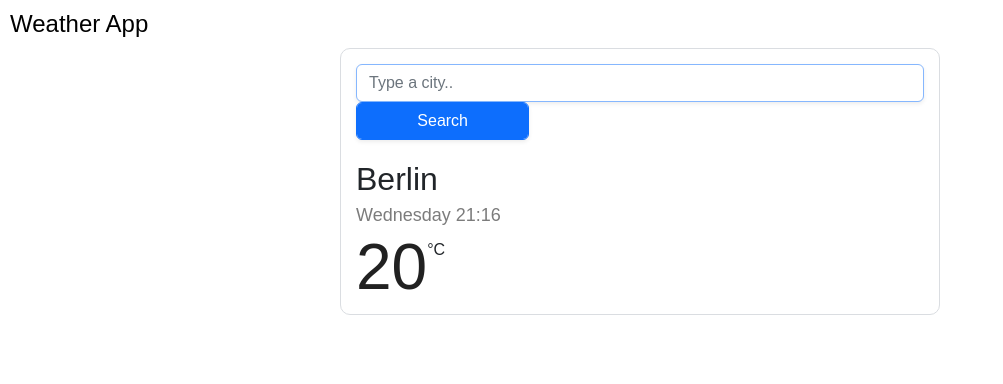
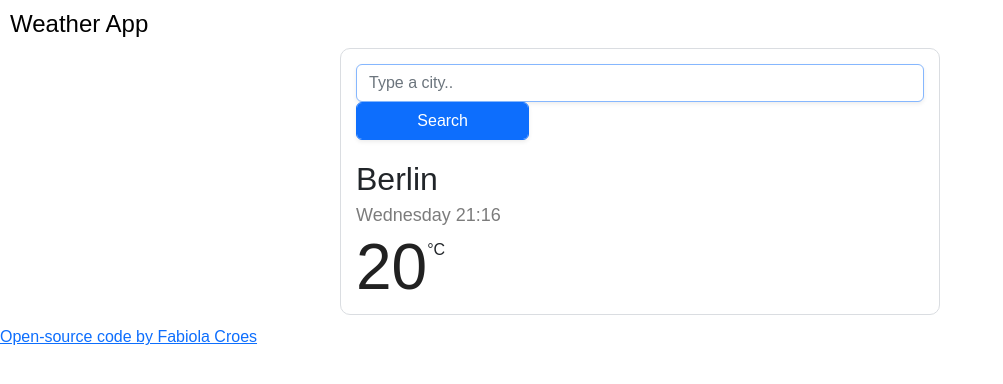
Before and after one commit to Fabiolacroes/Homework, a website built with Parcel: page index.html in a window 1280 px wide. Shown: the whole page, without its empty margins (0-1003 px from the left). Built offline with nearby package versions, Linux system fonts and the light colour scheme.

Commit message:
Added Github Link
Added Github Link

```diff
--- a/index.html
+++ b/index.html
@@ -58,5 +58,8 @@
     </div>
 
     <script src="script.js"></script>
+    <a href="https://github.com/Fabiolacroes/Homework"
+      >Open-source code by Fabiola Croes</a
+    >
   </body>
 </html>
```
